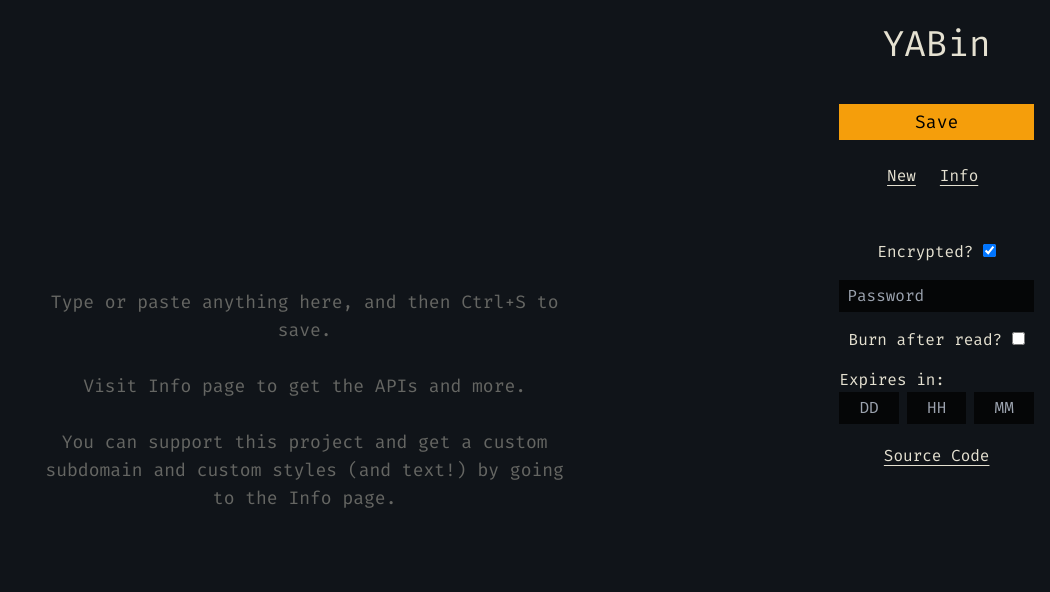
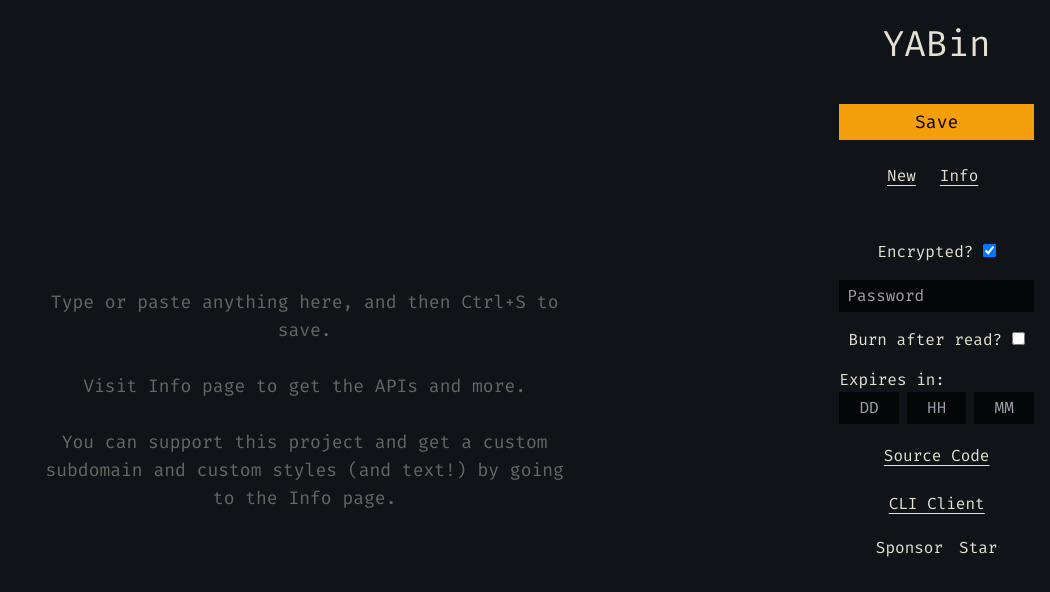
Before and after one commit to Yureien/YABin, a SvelteKit app: page / in a window 1280 px wide. Shown: the top 592 px of the page, without its empty margins (230-1280 px from the left). Built offline with nearby package versions, Linux system fonts and the light colour scheme.

Commit message:
Updated the info page and sidebar

```diff
--- a/src/app.html
+++ b/src/app.html
@@ -10,6 +10,9 @@
 	<link rel="icon" href="yabin-logo.ico" />
 	<meta name="viewport" content="width=device-width" />
 	<title>YABin</title>
+
+	<script async defer src="https://buttons.github.io/buttons.js"></script>
+
 	%sveltekit.head%
 </head>
 
--- a/src/routes/+page.svelte
+++ b/src/routes/+page.svelte
@@ -284,6 +284,31 @@
 			<a class="underline underline-offset-4 px-2 py-1" href="https://github.com/Yureien/YABin">
 				Source Code
 			</a>
+
+			<a
+				class="underline underline-offset-4 px-2 py-1"
+				href="https://github.com/Yureien/YABin/tree/main/cli"
+			>
+				CLI Client
+			</a>
+
+			<div class="flex flex-row gap-4 justify-center">
+				<a
+					class="github-button"
+					href="https://github.com/sponsors/Yureien"
+					data-color-scheme="no-preference: dark; light: light; dark: dark;"
+					data-size="large"
+					aria-label="Sponsor @Yureien on GitHub">Sponsor</a
+				>
+				<a
+					class="github-button"
+					href="https://github.com/Yureien/YABin"
+					data-color-scheme="no-preference: dark; light: light; dark: dark;"
+					data-size="large"
+					data-show-count="true"
+					aria-label="Star Yureien/YABin on GitHub">Star</a
+				>
+			</div>
 		</div>
 	</div>
 </div>
--- a/src/routes/info/+page.svelte
+++ b/src/routes/info/+page.svelte
@@ -88,6 +88,12 @@
 						href="https://github.com/Yureien/YABin">open-source</a
 					> and easily self-hostable.
 				</li>
+				<li>
+					<a
+						class="underline underline-offset-2"
+						href="https://github.com/Yureien/YABin/tree/main/cli">CLI Client!</a
+					>
+				</li>
 				<li>It can even be run in serverless environments!</li>
 			</ul>
 
@@ -102,7 +108,14 @@
 		<div class="mt-8">
 			<h1 class="text-4xl">Support the development</h1>
 			<p class="mt-2">
-				If you really like this project, I'd love it if you <a
+				If you really like this project, I'd love it if you can give me a <a
+					class="underline underline-offset-2"
+					href="https://github.com/Yureien/YABin"
+					aria-label="Star Yureien/YABin on GitHub">Star</a
+				> on GitHub! That provides me with motivation, seeing people use stuff I make.
+			</p>
+			<p>
+				If you do not mind donating, then please <a
 					href="https://ko-fi.com/A0A21C34E"
 					target="_blank"
 					><img
@@ -116,15 +129,7 @@
 					src="https://github.com/sponsors/Yureien/button"
 					title="Sponsor Yureien"
 					class="border-0 rounded h-8 inline w-28"
-				/> me on GitHub.
-			</p>
-			<p class="text mt-4">
-				Soon, I will be running managed servers on a custom and short domain. You can support me by
-				subscribing to a monthly service, and you get your own pastebin, with your custom styles,
-				colours, text and more! If you are interested, please send me an email at <a
-					class="underline underline-offset-2"
-					href="mailto:contact@sohamsen.me">contact@sohamsen.me</a
-				>, and I will get back to you as soon as possible.
+				/> me on GitHub. Although, a star on GitHub is more than enough!
 			</p>
 		</div>
 	</div>
```
